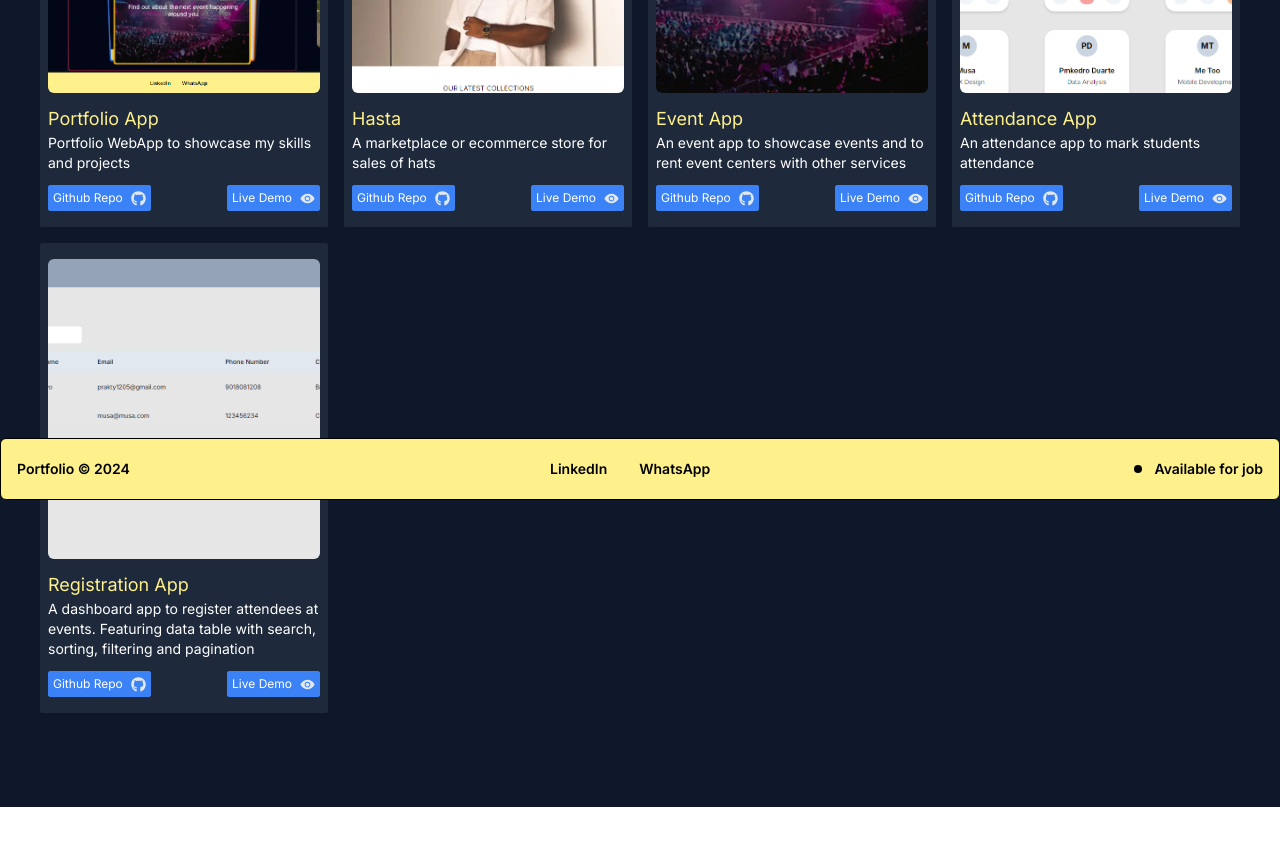
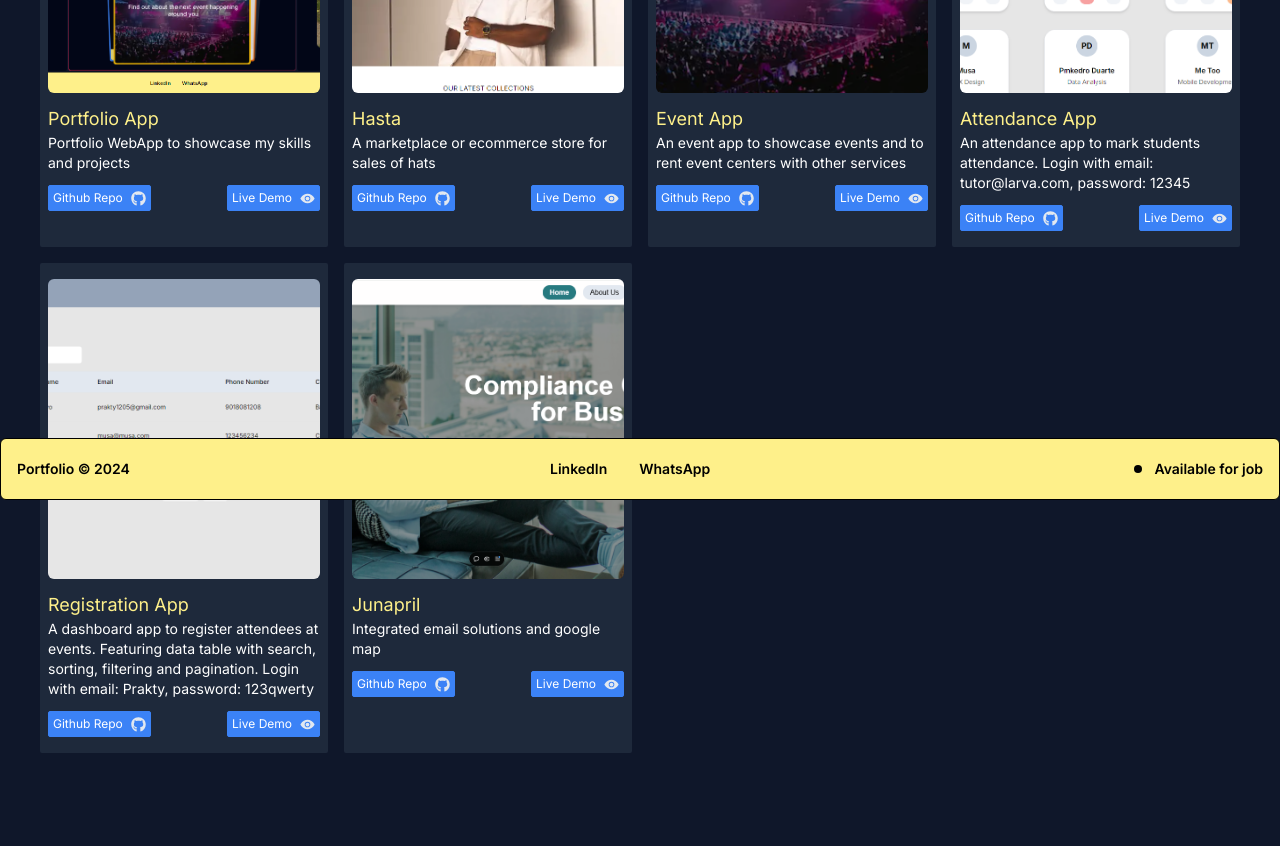
Before and after one commit to PraktyDev/portofolioApp, a Next.js app: page /projects in a window 1280 px wide. Shown: the part 300-1146 px from the top of the page. Before the commit the page ends 1107 px from the top, so only its background shows below. Built offline with nearby package versions, Linux system fonts and the light colour scheme.

Commit message:
added new proj and updated cv link

```diff
--- a/src/app/projects/page.js
+++ b/src/app/projects/page.js
@@ -7,8 +7,9 @@ const Projectspage = () => {
             <ProjectCard src={"/assets/images/portfolio.png"} link={'https://portofolio-app-six.vercel.app/'} github={'https://github.com/PraktyDev/portofolioApp'} name='Portfolio App' description='Portfolio WebApp to showcase my skills and projects' />
             <ProjectCard src={"/assets/images/hastaimg.png"} link={'https://hatsta.vercel.app/'} github={'https://github.com/PraktyDev/hatsta'} name='Hasta' description='A marketplace or ecommerce store for sales of hats' />
             <ProjectCard src={"/assets/images/eventbg.png"} link={'https://event-app-cyan.vercel.app/'} github={'https://github.com/PraktyDev/eventApp'} name='Event App' description='An event app to showcase events and to rent event centers with other services' />
-            <ProjectCard src={"/assets/images/attend.png"} link={'https://larva-attendance.vercel.app/'} github={'https://github.com/PraktyDev/larvaAttendance-frontend'} name='Attendance App' description='An attendance app to mark students attendance' />
-            <ProjectCard src={"/assets/images/dashboard.png"} link={'https://ibtechexpo-reg-app.vercel.app/'} github={'https://github.com/PraktyDev/ibTechExpoRegApp'} name='Registration App' description='A dashboard app to register attendees at events. Featuring data table with search, sorting, filtering and pagination' />
+            <ProjectCard src={"/assets/images/attend.png"} link={'https://larva-attendance.vercel.app/'} github={'https://github.com/PraktyDev/larvaAttendance-frontend'} name='Attendance App' description='An attendance app to mark students attendance. Login with email: tutor@larva.com, password: 12345' />
+            <ProjectCard src={"/assets/images/dashboard.png"} link={'https://ibtechexpo-reg-app.vercel.app/'} github={'https://github.com/PraktyDev/ibTechExpoRegApp'} name='Registration App' description='A dashboard app to register attendees at events. Featuring data table with search, sorting, filtering and pagination. Login with email: Prakty, password: 123qwerty' />
+            <ProjectCard src={"/assets/images/junapril.png"} link={'https://junapril.vercel.app/'} github={'https://github.com/PraktyDev/junapril'} name='Junapril' description='Integrated email solutions and google map' />
         </div>
     </div>
   )
--- a/src/components/Hero.js
+++ b/src/components/Hero.js
@@ -33,7 +33,7 @@ const Hero = () => {
             <div className="flex flex-row gap-4 text-md justify-center tablet:justify-start">
                 <Link href='https://wa.link/l8cd8e' target='_blank' ><Button backgroundColor="bg-blue-500" label='Send a message' reactIcon={<RiMessage3Fill size={15} className='text-slate-200' />} /></Link>
                 <button onClick={handleCopy} className='flex flex-row justify-center items-center gap-2 border border-blue-500 hover:bg-blue-400 p-1 rounded-sm text-xs text-white'>{text}{icon}</button>
-                <Link href='https://drive.google.com/file/d/1ork-vWINiolN2JgjUdATuSxXEGRDn1PM/view?usp=drive_link' target='_blank'><Button backgroundColor="bg-blue-500" label='Resume' reactIcon={<GrDocumentPdf size={15} className='text-slate-200' />} /></Link>
+                <Link href='https://drive.google.com/file/d/19Q-SCphNAOfuBJhzQxd_lw4yJ-Jr7q75/view?usp=sharing' target='_blank'><Button backgroundColor="bg-blue-500" label='Resume' reactIcon={<GrDocumentPdf size={15} className='text-slate-200' />} /></Link>
             </div>
         </div>
         <div className='hidden tablet:flex flex-col gap-4 items-center text-white'>
--- a/src/components/Slider.js
+++ b/src/components/Slider.js
@@ -26,6 +26,7 @@ export default function Slider() {
         <SwiperSlide className="rounded-md bg-orange-500 p-1"><Image src={"/assets/images/hastaimg.png"} width={1000} height={1000} alt="project image" className="w-full h-full rounded-md object-cover" /></SwiperSlide>
         <SwiperSlide className="rounded-md bg-pink-500 p-1"><Image src={"/assets/images/attend.png"} width={1000} height={1000} alt="project image" className="w-full h-full rounded-md object-cover" /></SwiperSlide>
         <SwiperSlide className="rounded-md bg-red-500 p-1"><Image src={"/assets/images/dashboard.png"} width={1000} height={1000} alt="project image" className="w-full h-full rounded-md object-cover" /></SwiperSlide>
+        <SwiperSlide className="rounded-md bg-teal-500 p-1"><Image src={"/assets/images/junapril.png"} width={1000} height={1000} alt="project image" className="w-full h-full rounded-md object-cover" /></SwiperSlide>
       </Swiper>
     </>
   );
```
Also changed, not shown: public/assets/images/junapril.png (added).
